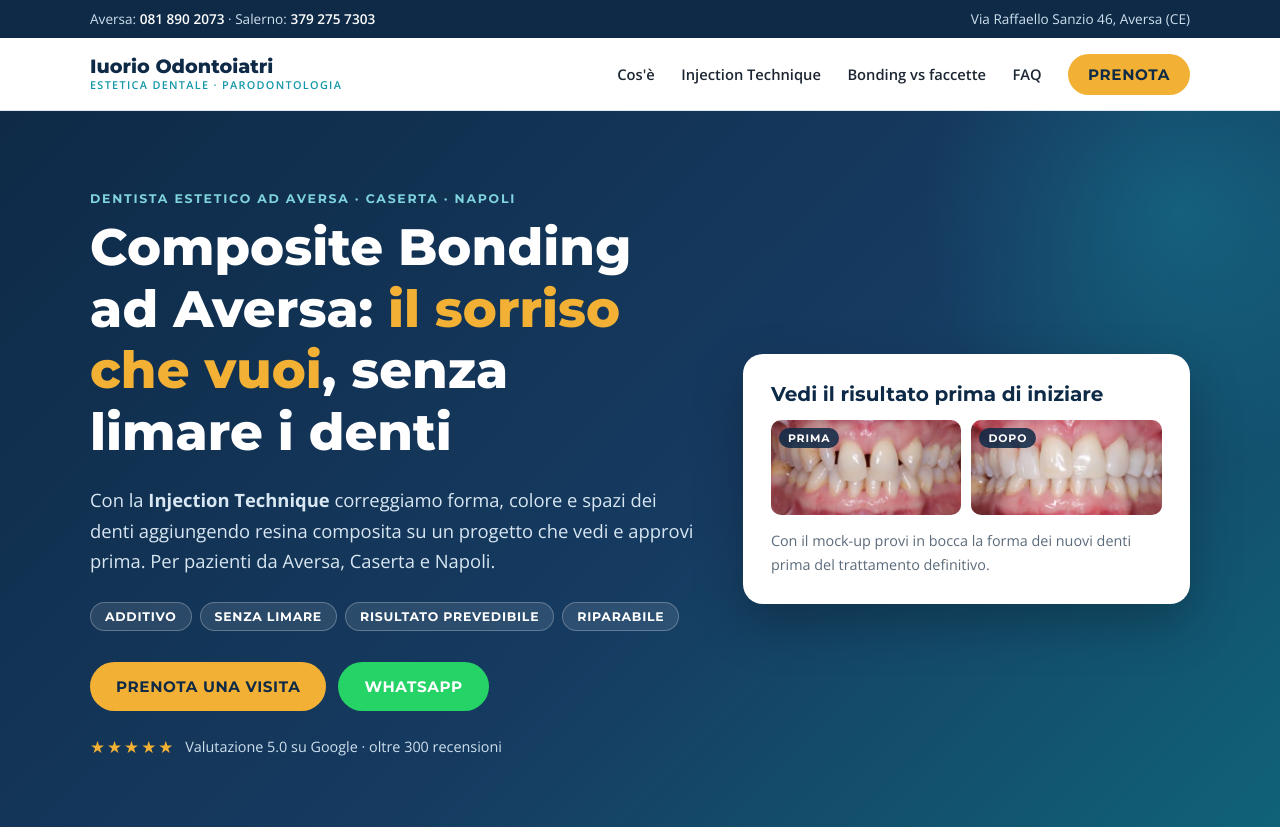
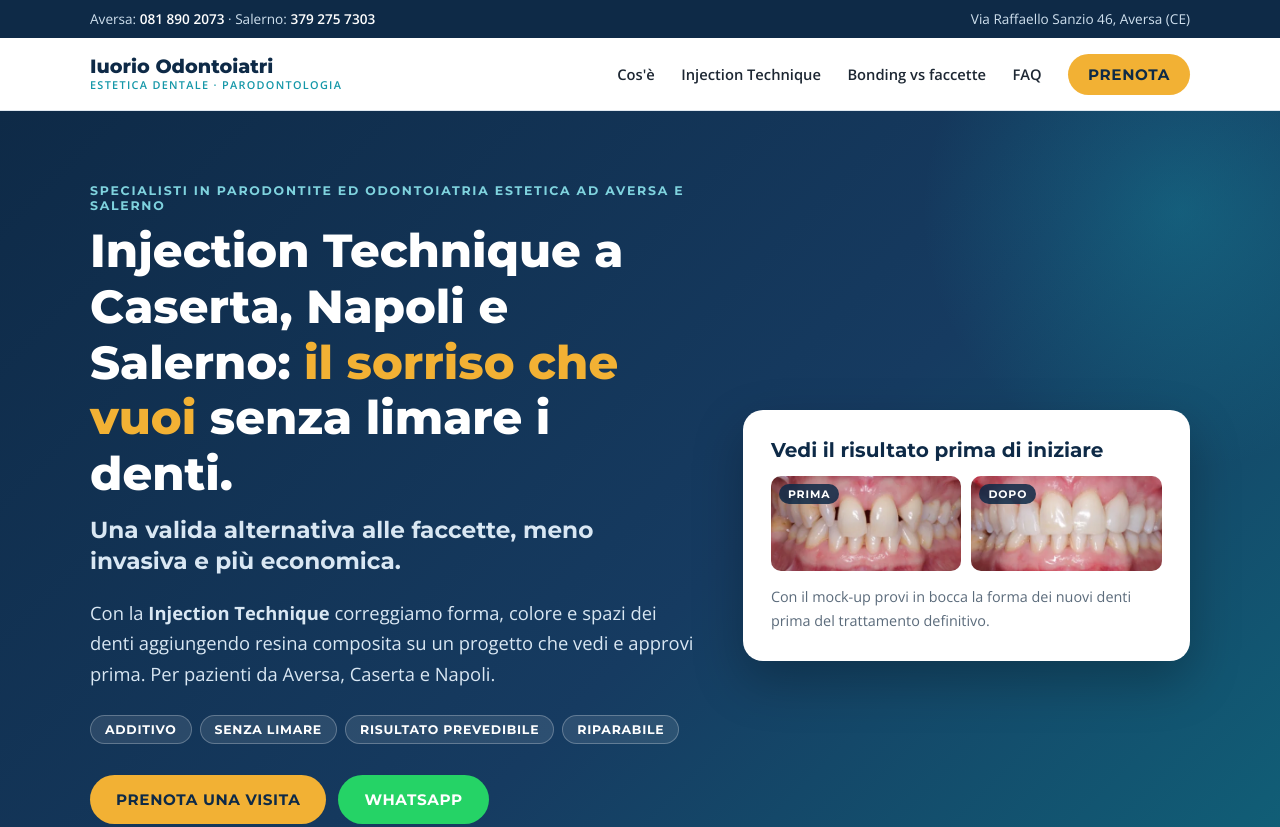
Before and after one commit to raffaeletammaro2-source/sito-composite-bonding, a plain HTML site: page index.html in a window 1280 px wide. Shown: the top 827 px of the page. Drawn offline with Linux system fonts and the light colour scheme.

Commit message:
Nuovi testi dell'hero e pulsante Torna alla home nella pagina di ringraziamento
Co-Authored-By: Claude Opus 5.5 <noreply@anthropic.com>
Claude-Session: https://claude.ai/code/session_01PtjfQXfzDHwBGNvZSvTTUt

```diff
--- a/index.html
+++ b/index.html
@@ -194,8 +194,9 @@ header nav a.btn{color:var(--navy);padding:11px 20px}
 .hero{background:linear-gradient(135deg,var(--navy) 0%,var(--navy-2) 55%,var(--teal-dk) 120%);color:#fff;padding:72px 0 80px;position:relative;overflow:hidden}
 .hero::after{content:"";position:absolute;right:-160px;top:-160px;width:520px;height:520px;border-radius:50%;background:radial-gradient(circle,rgba(20,151,168,.35),transparent 70%)}
 .hero .wrap{display:grid;grid-template-columns:1.15fr .85fr;gap:48px;align-items:center;position:relative;z-index:1}
-.hero h1{color:#fff;font-size:clamp(2rem,5vw,3.2rem);font-weight:800;margin-bottom:.45em}
+.hero h1{color:#fff;font-size:clamp(1.9rem,4.4vw,2.9rem);font-weight:800;margin-bottom:.45em}
 .hero h1 span{color:var(--gold)}
+.hero h1 .h1-sub{display:block;font-size:.5em;font-weight:700;color:#d9e7f3;line-height:1.35;margin-top:.55em}
 .hero .sub{font-size:1.15rem;color:#d9e7f3;margin-bottom:1.4em}
 .pills{display:flex;flex-wrap:wrap;gap:8px;margin-bottom:1.8em}
 .pills span{background:rgba(255,255,255,.1);border:1px solid rgba(255,255,255,.25);padding:6px 14px;border-radius:30px;font:700 .78rem "Montserrat",sans-serif;letter-spacing:.06em;text-transform:uppercase}
@@ -332,8 +333,8 @@ footer ul{list-style:none}
 <section class="hero" aria-labelledby="h1">
   <div class="wrap">
     <div>
-      <span class="eyebrow" style="color:#7fd3de">Dentista estetico ad Aversa · Caserta · Napoli</span>
-      <h1 id="h1">Composite Bonding ad Aversa: <span>il sorriso che vuoi</span>, senza limare i denti</h1>
+      <span class="eyebrow" style="color:#7fd3de">Specialisti in Parodontite ed Odontoiatria Estetica ad Aversa e Salerno</span>
+      <h1 id="h1">Injection Technique a Caserta, Napoli e Salerno: <span>il sorriso che vuoi</span> senza limare i denti. <small class="h1-sub">Una valida alternativa alle faccette, meno invasiva e più economica.</small></h1>
       <p class="sub">Con la <strong>Injection Technique</strong> correggiamo forma, colore e spazi dei denti aggiungendo resina composita su un progetto che vedi e approvi prima. Per pazienti da Aversa, Caserta e Napoli.</p>
       <div class="pills"><span>Additivo</span><span>Senza limare</span><span>Risultato prevedibile</span><span>Riparabile</span></div>
       <div class="cta-row">
```
Also changed, not shown: grazie.html (+1 -1 lines).
